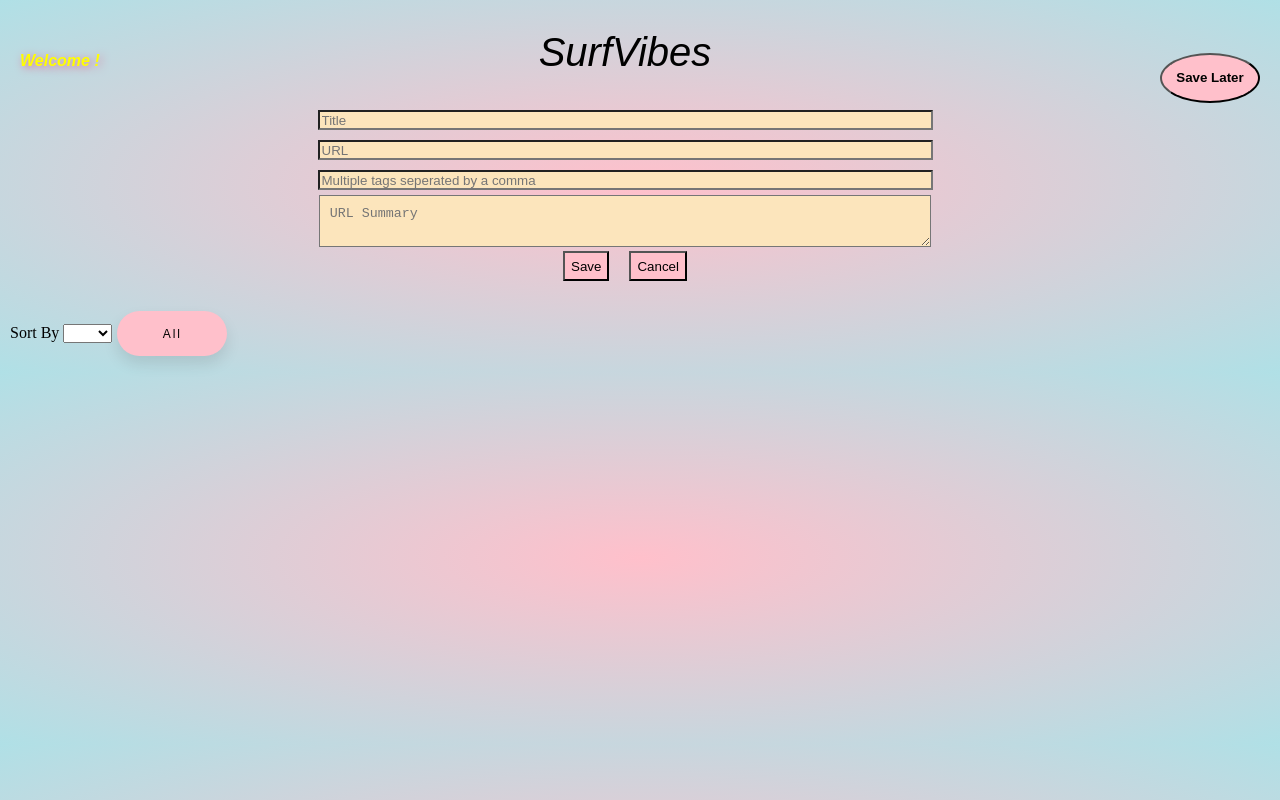
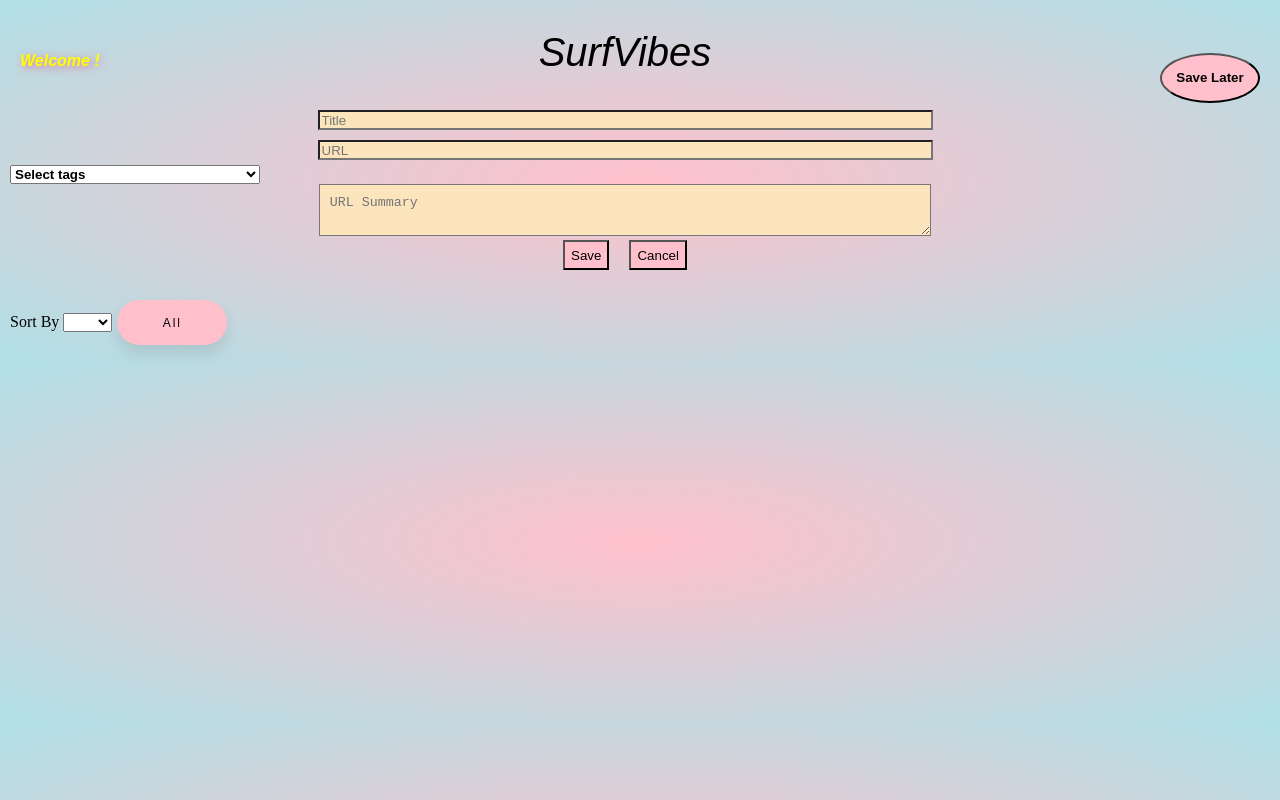
Before and after one commit to zhangbq5858/cerulean, a React (Create React App) app in the folder client/: page / in a window 1280 px wide. Both pictures are taken after a click on the button "Submit". Built offline with nearby package versions, Linux system fonts and the light colour scheme; no server answers; a web font is replaced by a local one.

Commit message:
teport save

```diff
--- a/client/src/App.css
+++ b/client/src/App.css
@@ -157,3 +157,39 @@ div button[name=add]:hover {
   border: 5px solid navajowhite;
   background-color: palegoldenrod;
 }
+
+
+/* tags comboCheckbox part */
+.multiselect {
+  width: 250px;
+}
+
+.selectBox {
+  position: relative;
+}
+
+.selectBox select {
+  width: 100%;
+  font-weight: bold;
+}
+
+.overSelect {
+  position: absolute;
+  left: 0;
+  right: 0;
+  top: 0;
+  bottom: 0;
+}
+
+#checkboxes {
+  display: none;
+  border: 1px #dadada solid;
+}
+
+#checkboxes label {
+  display: block;
+}
+
+#checkboxes label:hover {
+  background-color: #1e90ff;
+}
--- a/client/src/App.js
+++ b/client/src/App.js
@@ -207,6 +207,7 @@ class App extends Component { // 三部分 一部分 submit，一部分 过滤
           visible = {this.state.editorVisible}
           current = {this.state.currentLink}
           handleSubmit = { this.save }
+					tagPool = {this.state.tagPool}
         />
         <FilterAndSortBy
 					changeSortFunc={this.changeSortFunc}
--- /dev/null
+++ b/client/src/components/ComboSelectTags.jsx
@@ -0,0 +1,54 @@
+import React, { Component } from 'react';
+
+class ComboSelectTags extends Component { // three props  tagPool, checkboxItemOnClick
+    constructor(props){
+        super(props);
+        this.state = {
+            selectBoxDisplay:false,
+        };
+        this.showCheckboxes = this.showCheckboxes.bind(this);
+        this.generagteCheckboxItem = this.generagteCheckboxItem.bind(this);
+    }
+
+    showCheckboxes = () => {
+        this.setState({
+            selectBoxDisplay : !this.state.selectBoxDisplay,
+        });
+    }
+
+    generagteCheckboxItem = () => {
+        let result = [];
+        for(let tag of this.props.tagPool){
+            result.push(
+                <label key={tag}><input type="checkbox" id={tag} onChange={this.props.checkboxItemOnClick}/>{tag}</label>
+            );
+        }
+        return result;
+    }
+
+    render() {
+        let visible = {
+            display: this.state.selectBoxDisplay
+              ? 'block'
+              : 'none'
+          };
+        //	console.log("check data part -> ",this.state.user);
+        return (
+            <div>
+                <div className="multiselect">
+                <div className="selectBox" onClick={this.showCheckboxes}>
+                    <select>
+                        <option>Select tags</option>
+                    </select>
+                    <div className="overSelect"></div>
+                </div>
+                <div id="checkboxes" style={visible}>
+                    {this.generagteCheckboxItem()}
+                </div>
+                </div>
+            </div>
+        );
+    }
+}
+
+export default ComboSelectTags;
--- a/client/src/components/Editor.jsx
+++ b/client/src/components/Editor.jsx
@@ -1,5 +1,8 @@
 // v2.0 created by Bin in Mar, 2018
 import React, {Component} from 'react';
+
+import ComboSelectTags from './ComboSelectTags';
+
 class Editor extends Component {
   constructor(props) {
     super(props);
@@ -15,11 +18,32 @@ class Editor extends Component {
     this.handleSubmit = this.handleSubmit.bind(this);
     this.handleTitleChange = this.handleTitleChange.bind(this);
     this.handleURLChange = this.handleURLChange.bind(this);
-    this.handleTagsChange = this.handleTagsChange.bind(this);
+    //this.handleTagsChange = this.handleTagsChange.bind(this);
     this.handleSummaryChange = this.handleSummaryChange.bind(this);
     this.clearInput = this.clearInput.bind(this);
     this.cancel = this.cancel.bind(this);
+    this.checkboxItemOnClick = this.checkboxItemOnClick.bind(this);
   }
+
+
+
+  checkboxItemOnClick = (e) => {
+
+    if(e.target.checked && !this.state.tags.includes(e.target.value)){
+        this.setState({
+            tags: [...this.state.tags, e.target.value],
+        });
+        return;
+    }
+    if(!e.target.checked && this.state.tags.includes(e.target.value)){
+        this.setState({
+            tags: this.state.tags.filter((item, index) => item !== e.target.value),
+        });
+        return;
+    }
+
+}
+
 
   clearInput() {
     this.setState({
@@ -67,9 +91,9 @@ class Editor extends Component {
     this.setState({url: event.target.value});
   }
 
-  handleTagsChange(event) {
-    this.setState({tags: event.target.value});
-  }
+  // handleTagsChange(event) {
+  //   this.setState({tags: event.target.value});
+  // }
 
   handleSummaryChange(event) {
     this.setState({summary: event.target.value});
@@ -93,7 +117,8 @@ class Editor extends Component {
         : 'none'
     };
 
-    return (<div className="editor-panel">
+    return (
+    <div className="editor-panel">
       <div className="editor-body" style={visible} >
         <form className="editor-form" onSubmit={this.handleSubmit}>
           <div>
@@ -103,7 +128,10 @@ class Editor extends Component {
             <input type="url" ref="url" value={this.state.url} onChange={this.handleURLChange} placeholder="URL" required="required"/>
           </div>
           <div>
-            <input type="text" ref="tags" value={this.state.tags} onChange={this.handleTagsChange} placeholder="Multiple tags seperated by a comma"/>
+            <ComboSelectTags
+              tagPool={this.props.tagPool}
+              checkboxItemOnClick={this.checkboxItemOnClick}
+            />
           </div>
           <div>
             <textarea ref="summary" placeholder="URL Summary" value={this.state.summary} onChange={this.handleSummaryChange}/>
```
